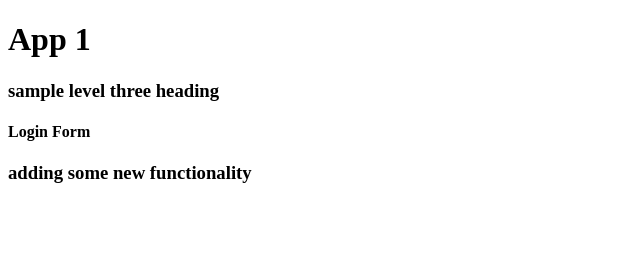
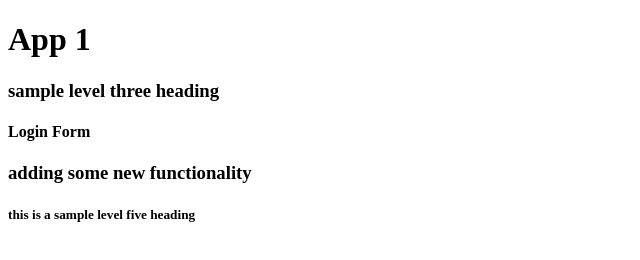
Before and after one commit to smolalexa/app1, a plain HTML site: page index.html in a window 1280 px wide. Shown: the whole page, without its empty margins (0-640 px from the left). Drawn offline with Linux system fonts and the light colour scheme.

Commit message:
Added h5 heading

```diff
--- a/index.html
+++ b/index.html
@@ -12,6 +12,7 @@
     <div id="login-form-container">
         <h4>Login Form</h4>
         <h3>adding some new functionality</h3>
+        <h5>this is a sample level five heading</h5>
     </div>
 </body>
 </html>
```
